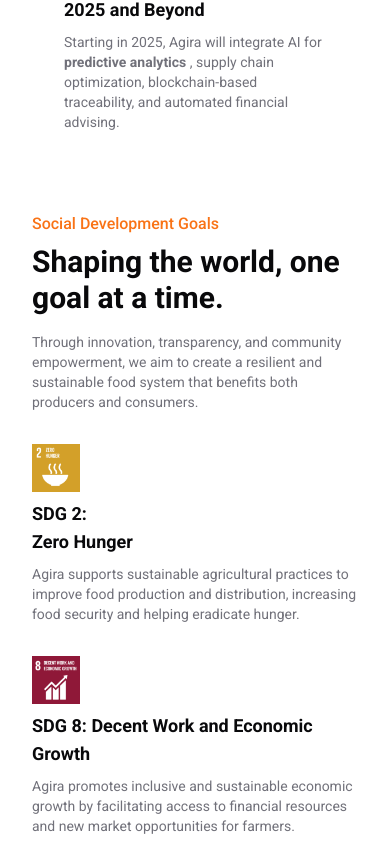
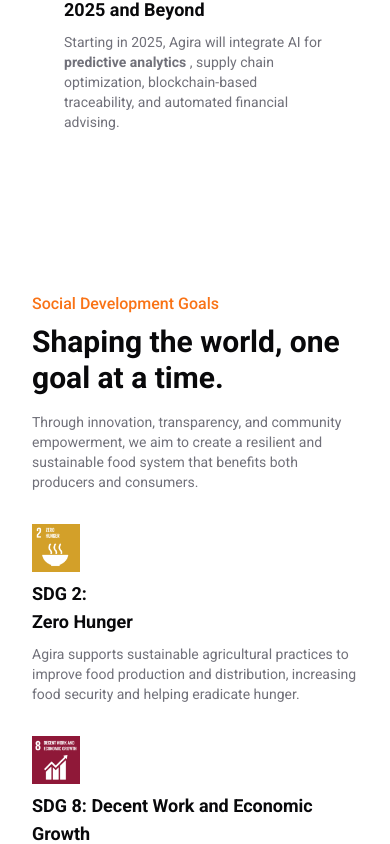
Before and after one commit to krlsdgzmn/agira, a Next.js app: page / in a window 390 px wide. Shown: the part 3540-4384 px from the top of the page. Built offline with nearby package versions, Linux system fonts and the light colour scheme; no server answers.

Commit message:
🔧 Adjusted some styling

```diff
--- a/app/_components/roadmap-section.tsx
+++ b/app/_components/roadmap-section.tsx
@@ -14,7 +14,7 @@
       </div>
 
       <div className="grid pt-8 md:pt-16 lg:grid-cols-2">
-        <div className="grid gap-8 md:grid-cols-2 md:gap-16">
+        <div className="grid gap-8 md:grid-cols-2 xl:gap-16">
           <div className="text-sm xl:text-base">
             <Image src="/q2-icon.svg" alt="Q2" width={48} height={48} />
             <h1 className="py-2 text-lg font-bold lg:text-xl">Q2 2024</h1>
--- a/app/page.tsx
+++ b/app/page.tsx
@@ -116,12 +116,12 @@
       <RoadmapSection />
 
       {/* SDG Section */}
-      <section className="grid pt-[5rem] lg:grid-cols-2 xl:pt-[15rem]">
+      <section className="grid pt-[10rem] lg:grid-cols-2 xl:pt-[15rem]">
         <div className="relative">
           <Image
             src="/sdg-1-bg.png"
             alt="Agira Platform"
-            className="absolute left-[-15rem] top-36 hidden scale-150 lg:left-[-20rem] lg:block xl:top-24"
+            className="absolute left-[-15rem] top-32 hidden scale-150 lg:left-[-20rem] lg:block xl:top-24"
             height={1698}
             width={1462}
             quality={100}
```
Also changed, not shown: public/sdg-1-bg.png.
